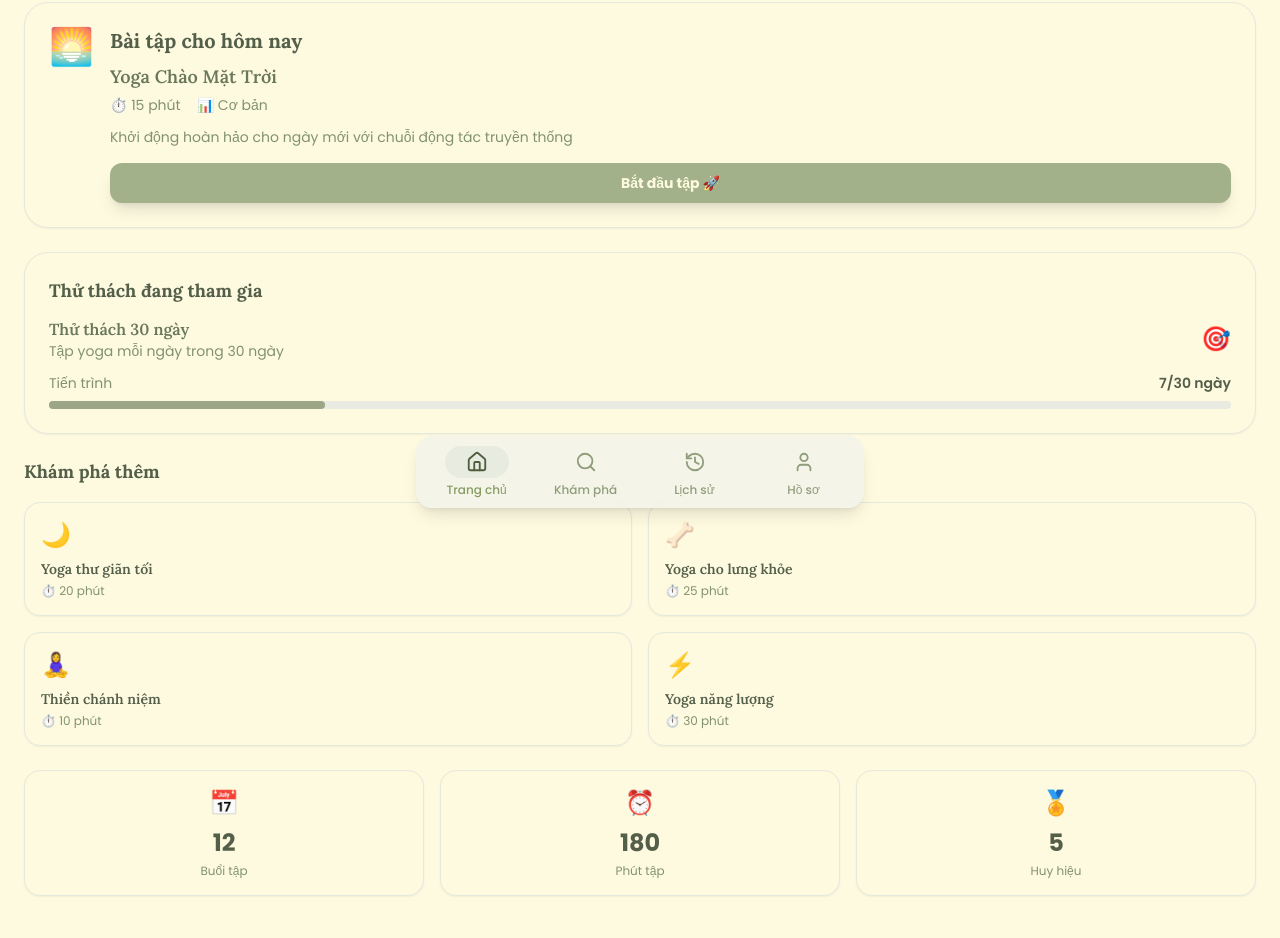
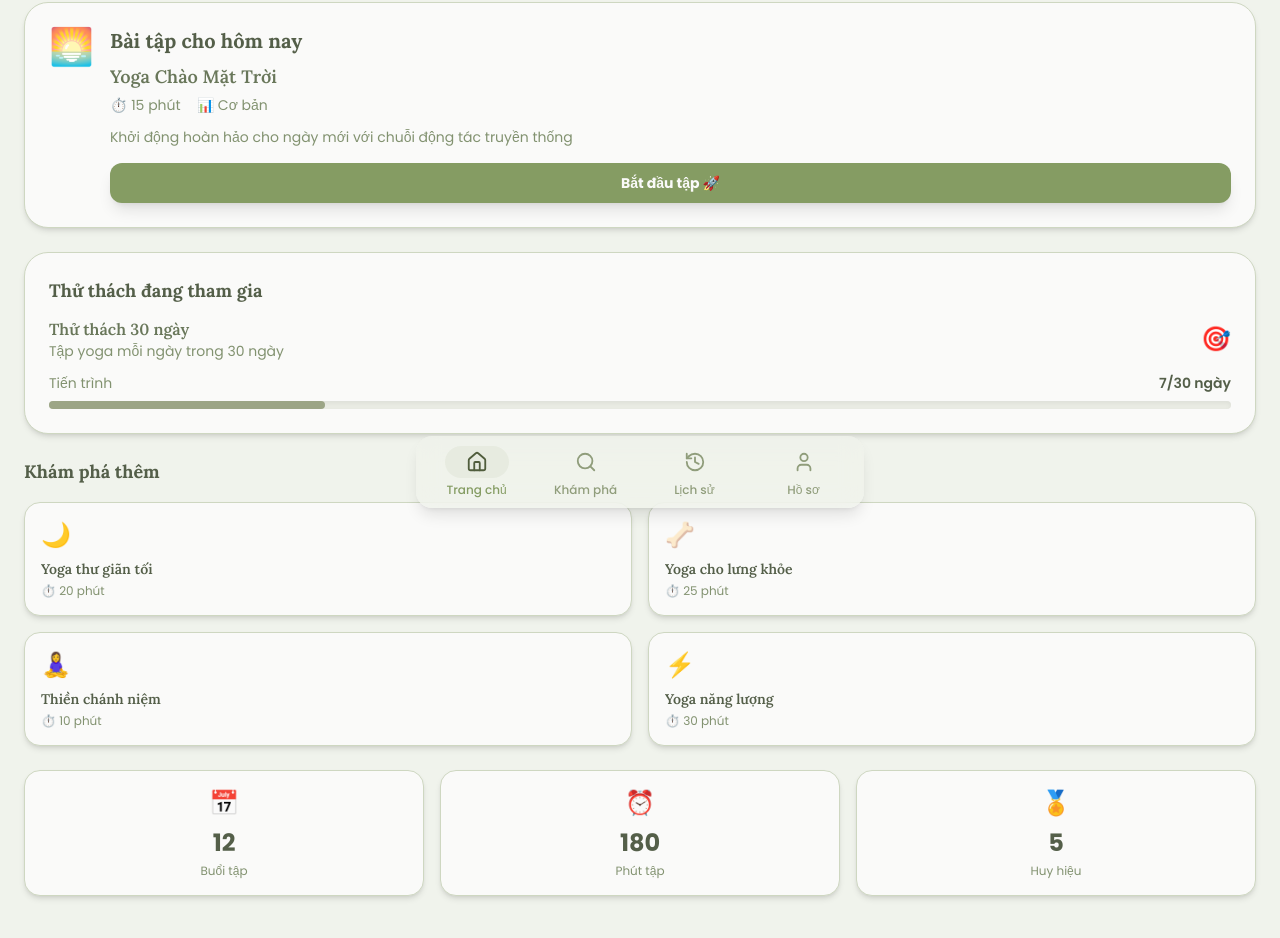
Before and after one commit to nickken253/an-lanh-wellness-guide, a React (Vite) app: page /dashboard in a window 1280 px wide. Shown: the part 280-1218 px from the top of the page. Built offline with nearby package versions, Linux system fonts and the light colour scheme.

Commit message:
Refactor: Improve visual separation and emphasis
Adjusted color schemes and CSS to enhance the distinction between background and components, highlighting key content.

```diff
--- a/src/index.css
+++ b/src/index.css
@@ -7,10 +7,10 @@
 
 @layer base {
   :root {
-    --background: 60 9% 98%; /* ivory-50 */
+    --background: 84 22% 94%; /* sage-100 */
     --foreground: 210 11% 15%; /* charcoal gray */
 
-    --card: 60 9% 98%;
+    --card: 60 9% 98%; /* ivory-50 */
     --card-foreground: 210 11% 15%;
 
     --popover: 60 9% 98%;
@@ -31,18 +31,18 @@
     --destructive: 0 84.2% 60.2%;
     --destructive-foreground: 60 9% 98%;
 
-    --border: 84 22% 89%; /* sage-200 */
-    --input: 84 22% 89%;
+    --border: 84 22% 80%; /* sage-200, slightly darker */
+    --input: 84 22% 80%; /* sage-200, slightly darker */
     --ring: 84 22% 59%; /* sage-500 */
 
     --radius: 16px; /* M3 uses more rounded corners */
   }
 
   .dark {
-    --background: 210 11% 15%;
+    --background: 84 15% 20%;
     --foreground: 60 9% 98%;
 
-    --card: 210 11% 15%;
+    --card: 84 15% 25%;
     --card-foreground: 60 9% 98%;
 
     --popover: 210 11% 15%;
@@ -63,8 +63,8 @@
     --destructive: 0 62.8% 30.6%;
     --destructive-foreground: 60 9% 98%;
 
-    --border: 84 15% 25%;
-    --input: 84 15% 25%;
+    --border: 84 15% 30%;
+    --input: 84 15% 30%;
     --ring: 84 22% 59%;
   }
 }
@@ -85,18 +85,4 @@
 }
 
 /* Custom scrollbar */
-::-webkit-scrollbar {
-  width: 6px;
-}
-
-::-webkit-scrollbar-track {
-  @apply bg-background;
-}
-
-::-webkit-scrollbar-thumb {
-  @apply bg-border rounded-full;
-}
-
-::-webkit-scrollbar-thumb:hover {
-  @apply bg-primary/50;
-}
+/* ... keep existing code */
--- a/src/pages/Dashboard.tsx
+++ b/src/pages/Dashboard.tsx
@@ -1,4 +1,3 @@
-
 import { useState } from 'react';
 import { useNavigate } from 'react-router-dom';
 import { Button } from '@/components/ui/button';
@@ -45,7 +44,7 @@ const Dashboard = () => {
   };
 
   return (
-    <div className="min-h-screen bg-ivory-50 pb-20">
+    <div className="min-h-screen bg-background pb-20">
       <div className="p-6">
         {/* Header */}
         <div className="mb-8">
@@ -56,7 +55,7 @@ const Dashboard = () => {
         </div>
 
         {/* Streak Counter */}
-        <Card className="p-6 mb-6 bg-ivory-50 shadow-neumorphic-out rounded-3xl text-sage-800">
+        <Card className="p-6 mb-6 rounded-3xl shadow-md text-sage-800">
           <div className="flex items-center justify-between">
             <div>
               <div className="flex items-center space-x-2 mb-2">
@@ -74,7 +73,7 @@ const Dashboard = () => {
         </Card>
 
         {/* Today's Workout */}
-        <Card className="p-6 mb-6 bg-ivory-50 shadow-neumorphic-out rounded-3xl">
+        <Card className="p-6 mb-6 rounded-3xl shadow-md">
           <div className="flex items-start space-x-4">
             <div className="text-4xl">{todayWorkout.image}</div>
             <div className="flex-1">
@@ -93,8 +92,7 @@ const Dashboard = () => {
               </p>
               <Button
                 onClick={handleStartWorkout}
-                variant="ghost"
-                className="w-full bg-sage-500 text-ivory-50 font-bold py-3 rounded-xl shadow-lg hover:bg-sage-600 active:scale-95 transition-all"
+                className="w-full font-bold py-3 rounded-xl shadow-lg active:scale-95 transition-all"
               >
                 Bắt đầu tập 🚀
               </Button>
@@ -104,7 +102,7 @@ const Dashboard = () => {
 
         {/* Current Challenge */}
         {challenges.map((challenge, index) => (
-          <Card key={index} className="p-6 mb-6 bg-ivory-50 shadow-neumorphic-out rounded-3xl">
+          <Card key={index} className="p-6 mb-6 rounded-3xl shadow-md">
             <h2 className="text-lg font-serif font-bold text-sage-800 mb-3">
               Thử thách đang tham gia
             </h2>
@@ -122,7 +120,7 @@ const Dashboard = () => {
                   {challenge.progress}/{challenge.total} ngày
                 </span>
               </div>
-              <div className="w-full bg-sage-100 rounded-full h-2 shadow-neumorphic-in-sm">
+              <div className="w-full bg-sage-100 rounded-full h-2 shadow-inner">
                 <div
                   className="bg-sage-400 h-2 rounded-full transition-all duration-300"
                   style={{ width: `${(challenge.progress / challenge.total) * 100}%` }}
@@ -141,7 +139,7 @@ const Dashboard = () => {
             {recommendations.map((item, index) => (
               <Card
                 key={index}
-                className="p-4 bg-ivory-50 shadow-neumorphic-out-sm rounded-2xl hover:shadow-neumorphic-in-sm transition-shadow cursor-pointer active:scale-95"
+                className="p-4 rounded-2xl shadow-md hover:shadow-lg transition-shadow cursor-pointer active:scale-95"
                 onClick={handleStartWorkout}
               >
                 <div className="text-2xl mb-2">{item.image}</div>
@@ -154,17 +152,17 @@ const Dashboard = () => {
 
         {/* Quick Stats */}
         <div className="grid grid-cols-3 gap-4 mb-6">
-          <Card className="p-4 text-center bg-ivory-50 shadow-neumorphic-out-sm rounded-2xl">
+          <Card className="p-4 text-center rounded-2xl shadow-md">
             <div className="text-2xl mb-2">📅</div>
             <div className="text-2xl font-bold text-sage-800 mb-1">12</div>
             <p className="text-xs text-sage-600">Buổi tập</p>
           </Card>
-          <Card className="p-4 text-center bg-ivory-50 shadow-neumorphic-out-sm rounded-2xl">
+          <Card className="p-4 text-center rounded-2xl shadow-md">
             <div className="text-2xl mb-2">⏰</div>
             <div className="text-2xl font-bold text-sage-800 mb-1">180</div>
             <p className="text-xs text-sage-600">Phút tập</p>
           </Card>
-          <Card className="p-4 text-center bg-ivory-50 shadow-neumorphic-out-sm rounded-2xl">
+          <Card className="p-4 text-center rounded-2xl shadow-md">
             <div className="text-2xl mb-2">🏅</div>
             <div className="text-2xl font-bold text-sage-800 mb-1">5</div>
             <p className="text-xs text-sage-600">Huy hiệu</p>
```
